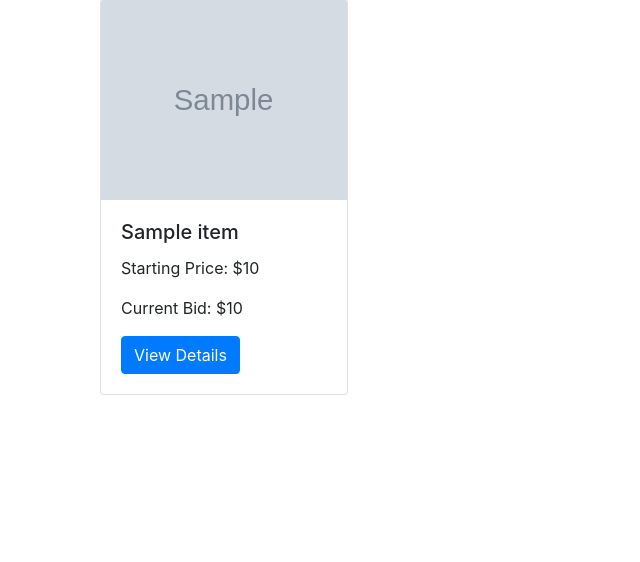
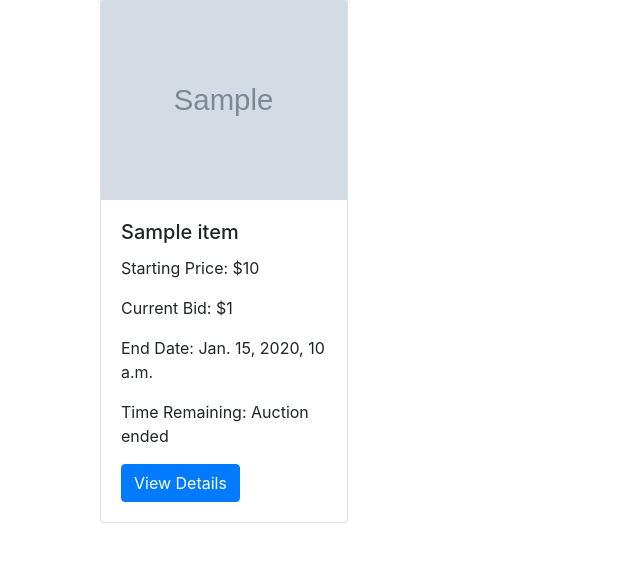
Before and after one commit to parkerg16/ebayClone, a Django app: template auction/templates/auction/item_list.html in a window 1280 px wide. Shown: the part 153-715 px from the top of the page, without its empty margins (0-640 px from the left). Run offline with Django 3.2, Linux system fonts and the light colour scheme; the template is opened without the code that fills it: most values are stand-ins (such as "Sample title", 1, 10 or a date in 2020); grey boxes marked "Sample" are stand-in pictures; some libraries are stand-ins or nearby versions.

Commit message:
Fixed item list view to add highest bid on category view.

```diff
--- a/auction/templates/auction/item_list.html
+++ b/auction/templates/auction/item_list.html
@@ -6,19 +6,21 @@
 <div class="container mt-4">
     <h1 class="mb-4">{{ category.name }}</h1>
     <div class="row">
-        {% for item in items %}
+        {% for item_with_bid in items_with_bids %}
             <div class="col-md-3 col-sm-6 mb-4">
                 <div class="card">
-                    {% if item.image %}
-                        <img src="{{ item.image.url }}" class="card-img-top img-fluid" alt="{{ item.title }}" style="height: 200px; object-fit: cover;">
+                    {% if item_with_bid.item.image %}
+                        <img src="{{ item_with_bid.item.image.url }}" class="card-img-top img-fluid" alt="{{ item_with_bid.item.title }}" style="height: 200px; object-fit: cover;">
                     {% else %}
                         <img src="https://via.placeholder.com/150" class="card-img-top img-fluid" alt="No image available" style="height: 200px; object-fit: cover;">
                     {% endif %}
                     <div class="card-body">
-                        <h5 class="card-title">{{ item.title }}</h5>
-                        <p class="card-text">Starting Price: ${{ item.starting_price }}</p>
-                        <p class="card-text">Current Bid: ${{bid.item.amount}}</p>
-                        <a href="{% url 'item_detail' item.id %}" class="btn btn-primary">View Details</a>
+                        <h5 class="card-title">{{ item_with_bid.item.title }}</h5>
+                        <p class="card-text">Starting Price: ${{ item_with_bid.item.starting_price }}</p>
+                        <p class="card-text">Current Bid: ${{ item_with_bid.highest_bid }}</p>
+                        <p class="card-text">End Date: {{ item_with_bid.item.end_time }}</p>
+                        <p class="card-text">Time Remaining: <span class="time-remaining" data-end-time="{{ item_with_bid.item.end_time|date:'c' }}"></span></p>
+                        <a href="{% url 'item_detail' item_with_bid.item.id %}" class="btn btn-primary">View Details</a>
                     </div>
                 </div>
             </div>
@@ -26,3 +28,36 @@
     </div>
 </div>
 {% endblock %}
+
+{% block scripts %}
+<script>
+    function updateCountdown(element) {
+        const endTimeStr = element.getAttribute('data-end-time');
+        const endTime = new Date(endTimeStr).getTime();
+        const now = new Date().getTime();
+        const timeRemaining = endTime - now;
+
+        if (timeRemaining < 0) {
+            element.innerText = 'Auction ended';
+            return;
+        }
+
+        const days = Math.floor(timeRemaining / (1000 * 60 * 60 * 24));
+        const hours = Math.floor((timeRemaining % (1000 * 60 * 60 * 24)) / (1000 * 60 * 60));
+        const minutes = Math.floor((timeRemaining % (1000 * 60 * 60)) / (1000 * 60));
+        const seconds = Math.floor((timeRemaining % (1000 * 60)) / 1000);
+
+        element.innerText = `${days}d ${hours}h ${minutes}m ${seconds}s`;
+    }
+
+    function updateAllCountdowns() {
+        const countdownElements = document.querySelectorAll('.time-remaining');
+        countdownElements.forEach(element => {
+            updateCountdown(element);
+        });
+    }
+
+    updateAllCountdowns();
+    setInterval(updateAllCountdowns, 1000);
+</script>
+{% endblock %}
```
Also changed, not shown: auction/templates/auction/home.html (+14 -10 lines), auction/views.py (+20 -4 lines).
